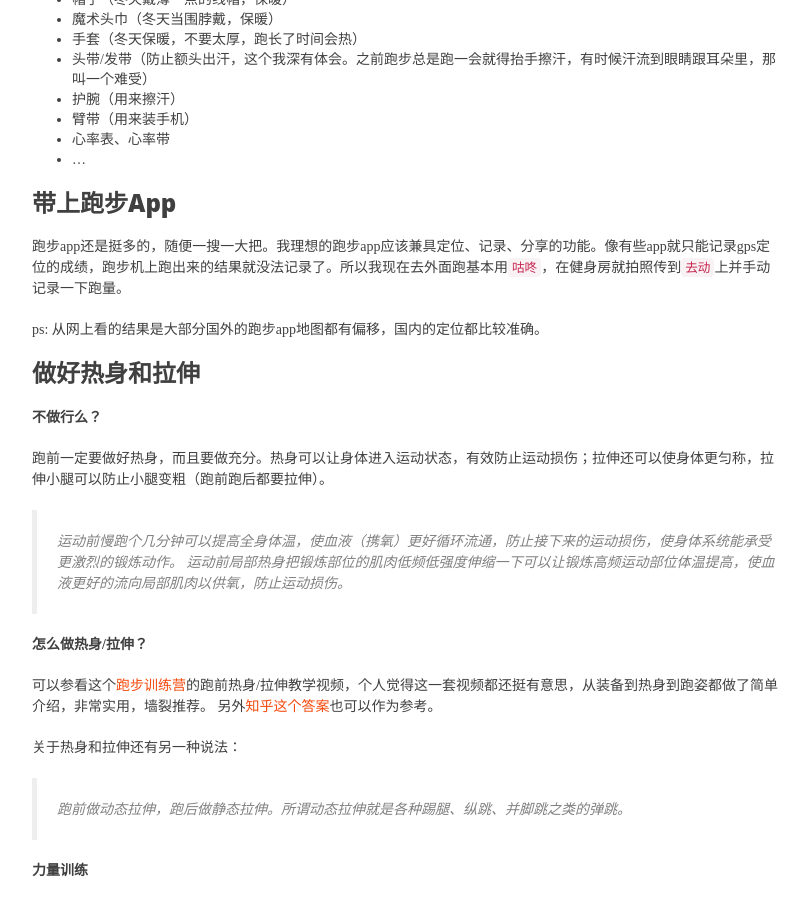
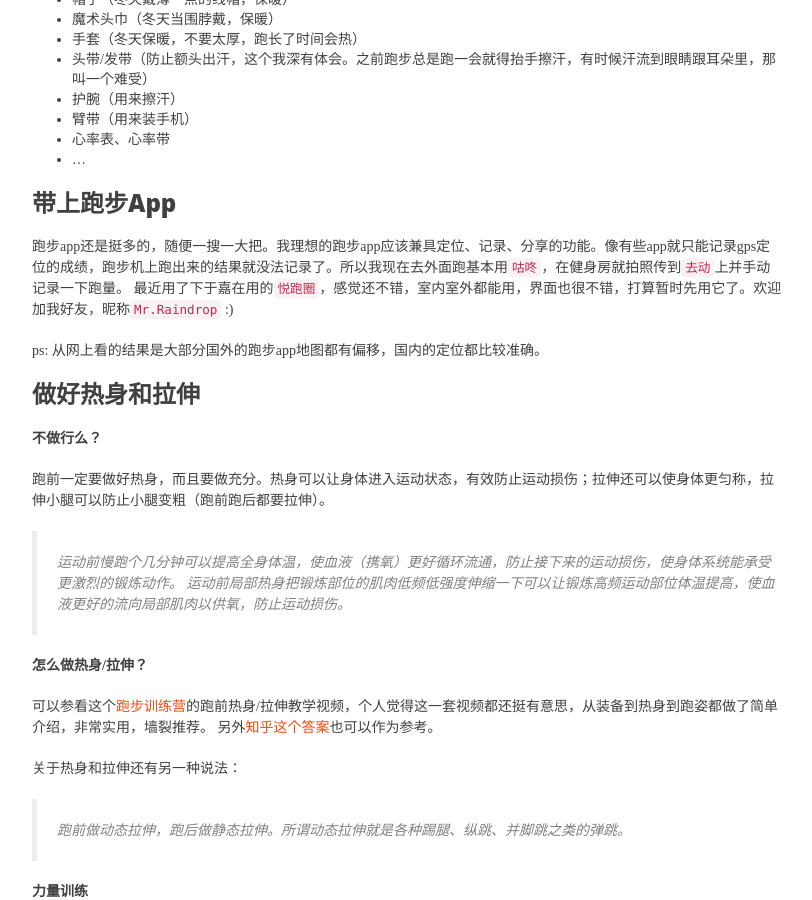
Before and after one commit to MrRaindrop/MrRaindrop.github.io, a Jekyll site: the page built from _posts/2015-01-03-the-runners-guide-to-the-galaxy.md, in a window 1280 px wide and 900 px high, scrolled down 4033 px. Shown: the whole window, without its empty margins (233-1045 px from the left). Built offline with Jekyll 4.4.1, drawn with Linux system fonts in a browser that asks for light colours; comment, search, counter and statistics services are not loaded.

Commit message:
add app content
add app yuepaoquan

```diff
--- a/_posts/2015-01-03-the-runners-guide-to-the-galaxy.md
+++ b/_posts/2015-01-03-the-runners-guide-to-the-galaxy.md
@@ -146,6 +146,7 @@ ps： 迪卡侬的跑步装备还是挺全面的，而且价格很平民化。
 ### 带上跑步App
 
 跑步app还是挺多的，随便一搜一大把。我理想的跑步app应该兼具定位、记录、分享的功能。像有些app就只能记录gps定位的成绩，跑步机上跑出来的结果就没法记录了。所以我现在去外面跑基本用``咕咚``，在健身房就拍照传到``去动``上并手动记录一下跑量。
+最近用了下于嘉在用的``悦跑圈``，感觉还不错，室内室外都能用，界面也很不错，打算暂时先用它了。欢迎加我好友，昵称``Mr.Raindrop`` :)
 
 ps: 从网上看的结果是大部分国外的跑步app地图都有偏移，国内的定位都比较准确。
 
```
